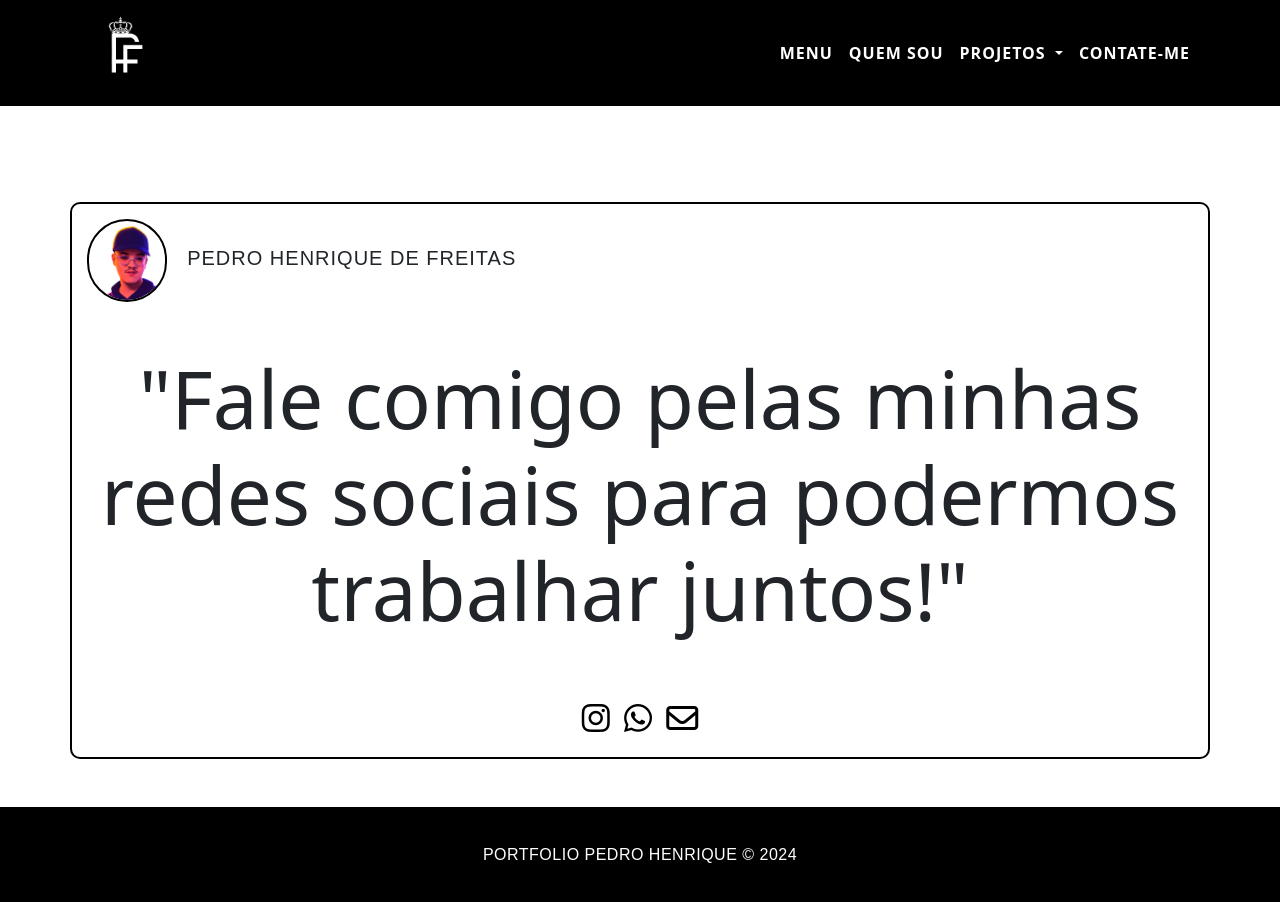
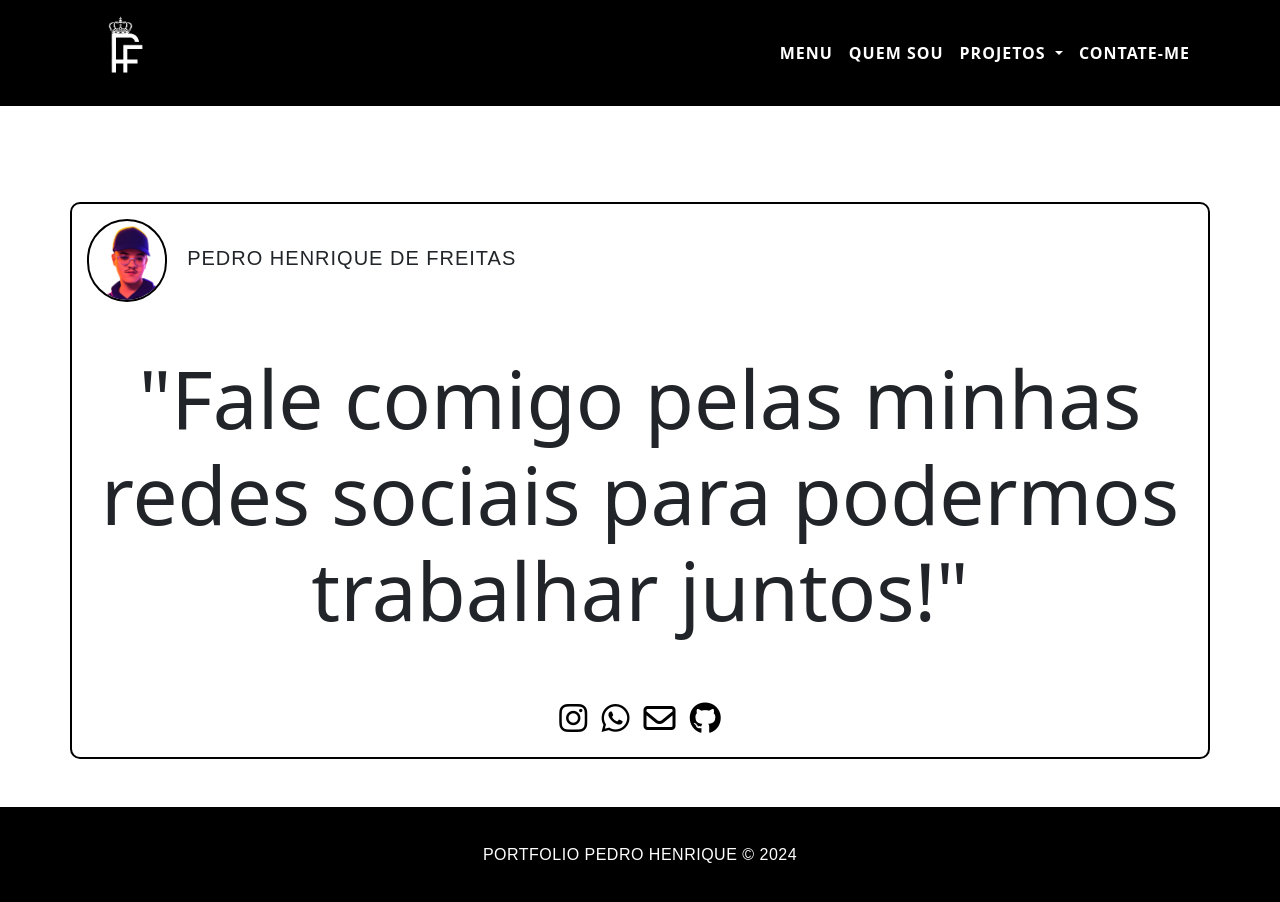
Before and after one commit to PedroFreitasV/meu-portfolio, a plain HTML site: page contato.html in a window 1280 px wide. Drawn offline with Linux system fonts and the light colour scheme.

Commit message:
complete

```diff
--- a/contato.html
+++ b/contato.html
@@ -63,6 +63,7 @@
                                 <a href="https://www.instagram.com/thisispedrodefreitas/?next=%2Finstagram%2F" class="redes"><i class="fa-brands fa-instagram"></i></a>
                                 <a href="https://api.whatsapp.com/send?phone=5581986189572" class="redes"><i class="fa-brands fa-whatsapp"></i></a>
                                 <a href="mailto:pedrohenriquedefreitasveloso@gmail.com?" class="redes"><i class="fa-regular fa-envelope"></i></a>
+                                <a href="https://github.com/PedroFreitasV" class="redes"><i class="fa-brands fa-github"></i></a>
                             </div>
                         </div>
                     </div>
```
Also changed, not shown: design.html (+1 -0 lines).
